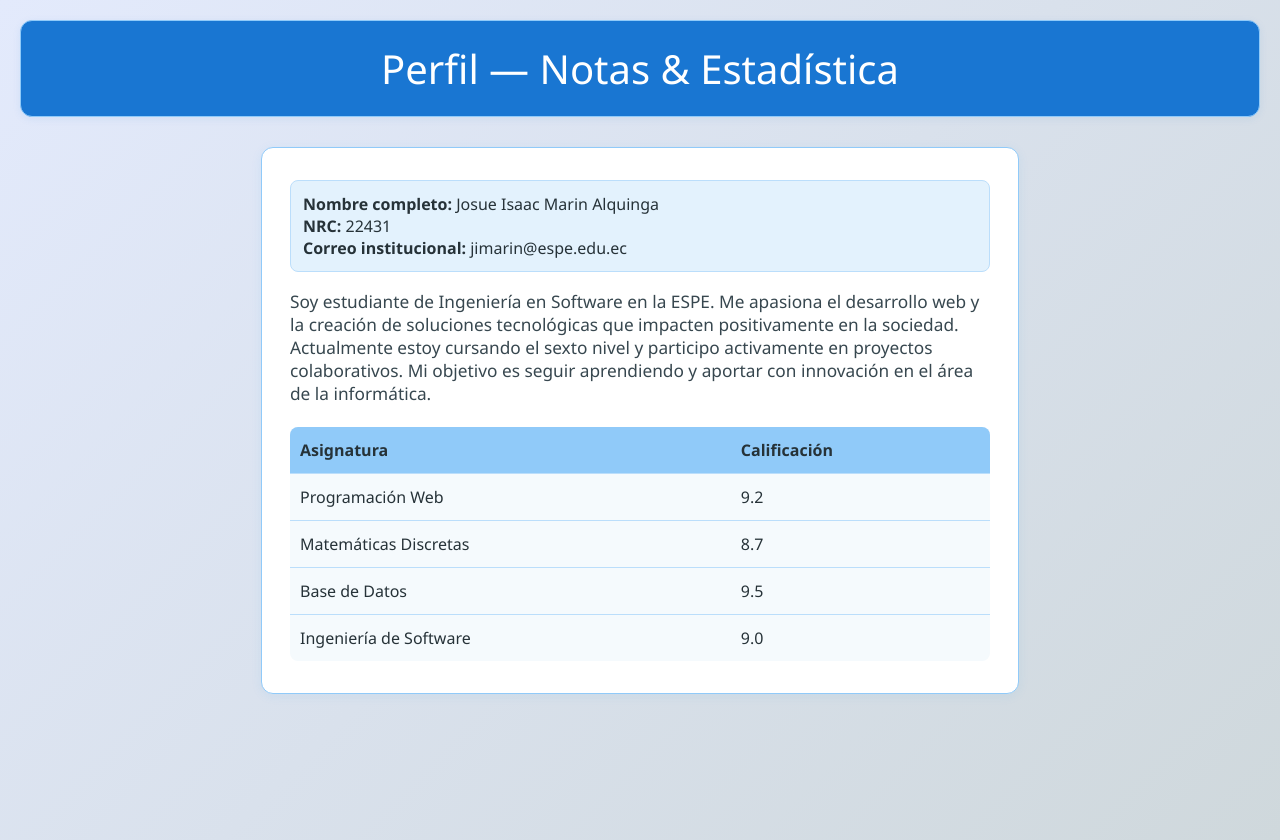
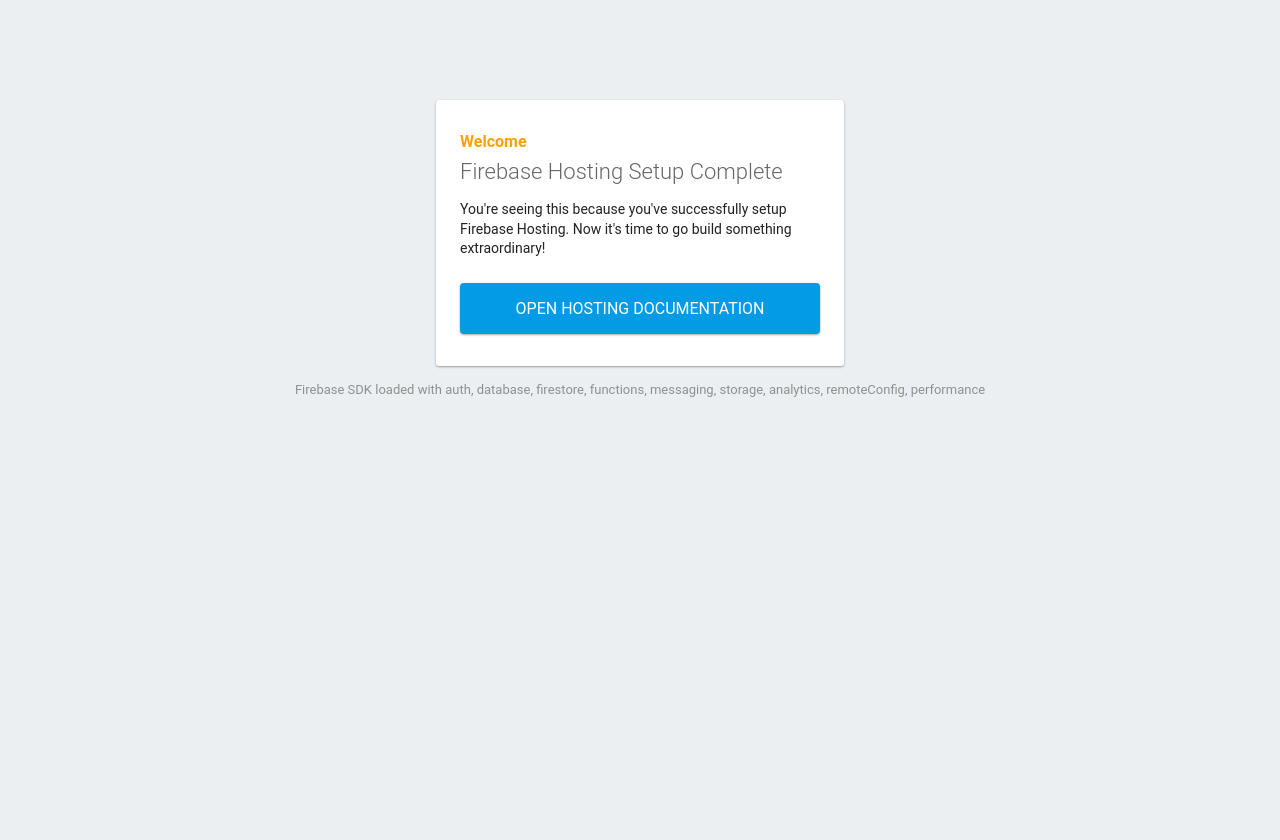
Before and after one commit to Steft91/test-lab, a website: page public/index.html in a window 1280 px wide. After the commit the page ends 800 px from the top, so only its background shows below. Drawn offline with Linux system fonts and the light colour scheme; some packages are replaced by stand-ins of ours.

Commit message:
firebase v1

```diff
--- a/public/index.html
+++ b/public/index.html
@@ -1,51 +1,89 @@
 <!DOCTYPE html>
-<html lang="es">
-<head>
-    <meta charset="UTF-8">
-    <meta name="viewport" content="width=device-width, initial-scale=1.0">
-    <link rel="stylesheet" href="style.css">
-    <title>Perfil — Notas & Estadística</title>
+<html>
+  <head>
+    <meta charset="utf-8">
+    <meta name="viewport" content="width=device-width, initial-scale=1">
+    <title>Welcome to Firebase Hosting</title>
 
-</head>
-<body>
-    <header>Perfil — Notas & Estadística</header>
-    <div class="container">
-        <section class="info">
-            <strong>Nombre completo:</strong> Josue Isaac Marin Alquinga<br>
-            <strong>NRC:</strong> 22431<br>
-            <strong>Correo institucional:</strong> jimarin@espe.edu.ec
-        </section>
-        <section class="presentation">
-            Soy estudiante de Ingeniería en Software en la ESPE. Me apasiona el desarrollo web y la creación de soluciones tecnológicas que impacten positivamente en la sociedad. Actualmente estoy cursando el sexto nivel y participo activamente en proyectos colaborativos. Mi objetivo es seguir aprendiendo y aportar con innovación en el área de la informática.
-        </section>
-        <section>
-            <table>
-                <thead>
-                    <tr>
-                        <th>Asignatura</th>
-                        <th>Calificación</th>
-                    </tr>
-                </thead>
-                <tbody>
-                    <tr>
-                        <td>Programación Web</td>
-                        <td>9.2</td>
-                    </tr>
-                    <tr>
-                        <td>Matemáticas Discretas</td>
-                        <td>8.7</td>
-                    </tr>
-                    <tr>
-                        <td>Base de Datos</td>
-                        <td>9.5</td>
-                    </tr>
-                    <tr>
-                        <td>Ingeniería de Software</td>
-                        <td>9.0</td>
-                    </tr>
-                </tbody>
-            </table>
-        </section>
+    <!-- update the version number as needed -->
+    <script defer src="/__/firebase/12.9.0/firebase-app-compat.js"></script>
+    <!-- include only the Firebase features as you need -->
+    <script defer src="/__/firebase/12.9.0/firebase-auth-compat.js"></script>
+    <script defer src="/__/firebase/12.9.0/firebase-database-compat.js"></script>
+    <script defer src="/__/firebase/12.9.0/firebase-firestore-compat.js"></script>
+    <script defer src="/__/firebase/12.9.0/firebase-functions-compat.js"></script>
+    <script defer src="/__/firebase/12.9.0/firebase-messaging-compat.js"></script>
+    <script defer src="/__/firebase/12.9.0/firebase-storage-compat.js"></script>
+    <script defer src="/__/firebase/12.9.0/firebase-analytics-compat.js"></script>
+    <script defer src="/__/firebase/12.9.0/firebase-remote-config-compat.js"></script>
+    <script defer src="/__/firebase/12.9.0/firebase-performance-compat.js"></script>
+    <!--
+      initialize the SDK after all desired features are loaded, set useEmulator to false
+      to avoid connecting the SDK to running emulators.
+    -->
+    <script defer src="/__/firebase/init.js?useEmulator=true"></script>
+
+    <style media="screen">
+      body { background: #ECEFF1; color: rgba(0,0,0,0.87); font-family: Roboto, Helvetica, Arial, sans-serif; margin: 0; padding: 0; }
+      #message { background: white; max-width: 360px; margin: 100px auto 16px; padding: 32px 24px; border-radius: 3px; }
+      #message h2 { color: #ffa100; font-weight: bold; font-size: 16px; margin: 0 0 8px; }
+      #message h1 { font-size: 22px; font-weight: 300; color: rgba(0,0,0,0.6); margin: 0 0 16px;}
+      #message p { line-height: 140%; margin: 16px 0 24px; font-size: 14px; }
+      #message a { display: block; text-align: center; background: #039be5; text-transform: uppercase; text-decoration: none; color: white; padding: 16px; border-radius: 4px; }
+      #message, #message a { box-shadow: 0 1px 3px rgba(0,0,0,0.12), 0 1px 2px rgba(0,0,0,0.24); }
+      #load { color: rgba(0,0,0,0.4); text-align: center; font-size: 13px; }
+      @media (max-width: 600px) {
+        body, #message { margin-top: 0; background: white; box-shadow: none; }
+        body { border-top: 16px solid #ffa100; }
+      }
+    </style>
+  </head>
+  <body>
+    <div id="message">
+      <h2>Welcome</h2>
+      <h1>Firebase Hosting Setup Complete</h1>
+      <p>You're seeing this because you've successfully setup Firebase Hosting. Now it's time to go build something extraordinary!</p>
+      <a target="_blank" href="https://firebase.google.com/docs/hosting/">Open Hosting Documentation</a>
     </div>
-</body>
+    <p id="load">Firebase SDK Loading&hellip;</p>
+
+    <script>
+      document.addEventListener('DOMContentLoaded', function() {
+        const loadEl = document.querySelector('#load');
+        // // 🔥🔥🔥🔥🔥🔥🔥🔥🔥🔥🔥🔥🔥🔥🔥🔥🔥🔥🔥🔥🔥🔥🔥🔥🔥🔥🔥🔥🔥🔥🔥
+        // // The Firebase SDK is initialized and available here!
+        //
+        // firebase.auth().onAuthStateChanged(user => { });
+        // firebase.database().ref('/path/to/ref').on('value', snapshot => { });
+        // firebase.firestore().doc('/foo/bar').get().then(() => { });
+        // firebase.functions().httpsCallable('yourFunction')().then(() => { });
+        // firebase.messaging().requestPermission().then(() => { });
+        // firebase.storage().ref('/path/to/ref').getDownloadURL().then(() => { });
+        // firebase.analytics(); // call to activate
+        // firebase.analytics().logEvent('tutorial_completed');
+        // firebase.performance(); // call to activate
+        //
+        // // 🔥🔥🔥🔥🔥🔥🔥🔥🔥🔥🔥🔥🔥🔥🔥🔥🔥🔥🔥🔥🔥🔥🔥🔥🔥🔥🔥🔥🔥🔥🔥
+
+        try {
+          let app = firebase.app();
+          let features = [
+            'auth',
+            'database',
+            'firestore',
+            'functions',
+            'messaging',
+            'storage',
+            'analytics',
+            'remoteConfig',
+            'performance',
+          ].filter(feature => typeof app[feature] === 'function');
+          loadEl.textContent = `Firebase SDK loaded with ${features.join(', ')}`;
+        } catch (e) {
+          console.error(e);
+          loadEl.textContent = 'Error loading the Firebase SDK, check the console.';
+        }
+      });
+    </script>
+  </body>
 </html>
```
Also changed, not shown: package.json (+7 -6 lines), .github/workflows/firebase-hosting-pull-request.yml (added), firebase.json (added), 2 other files.
